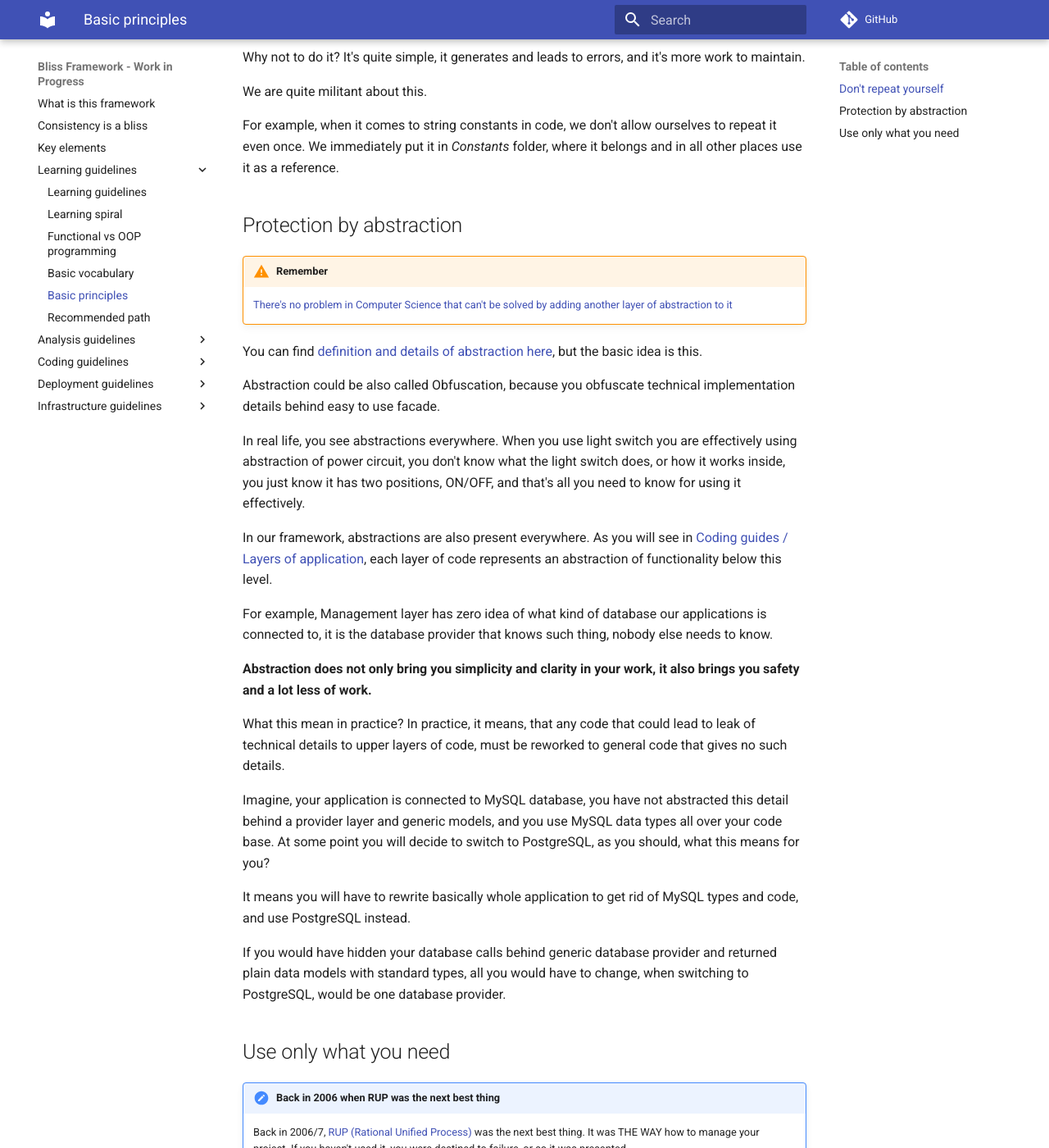
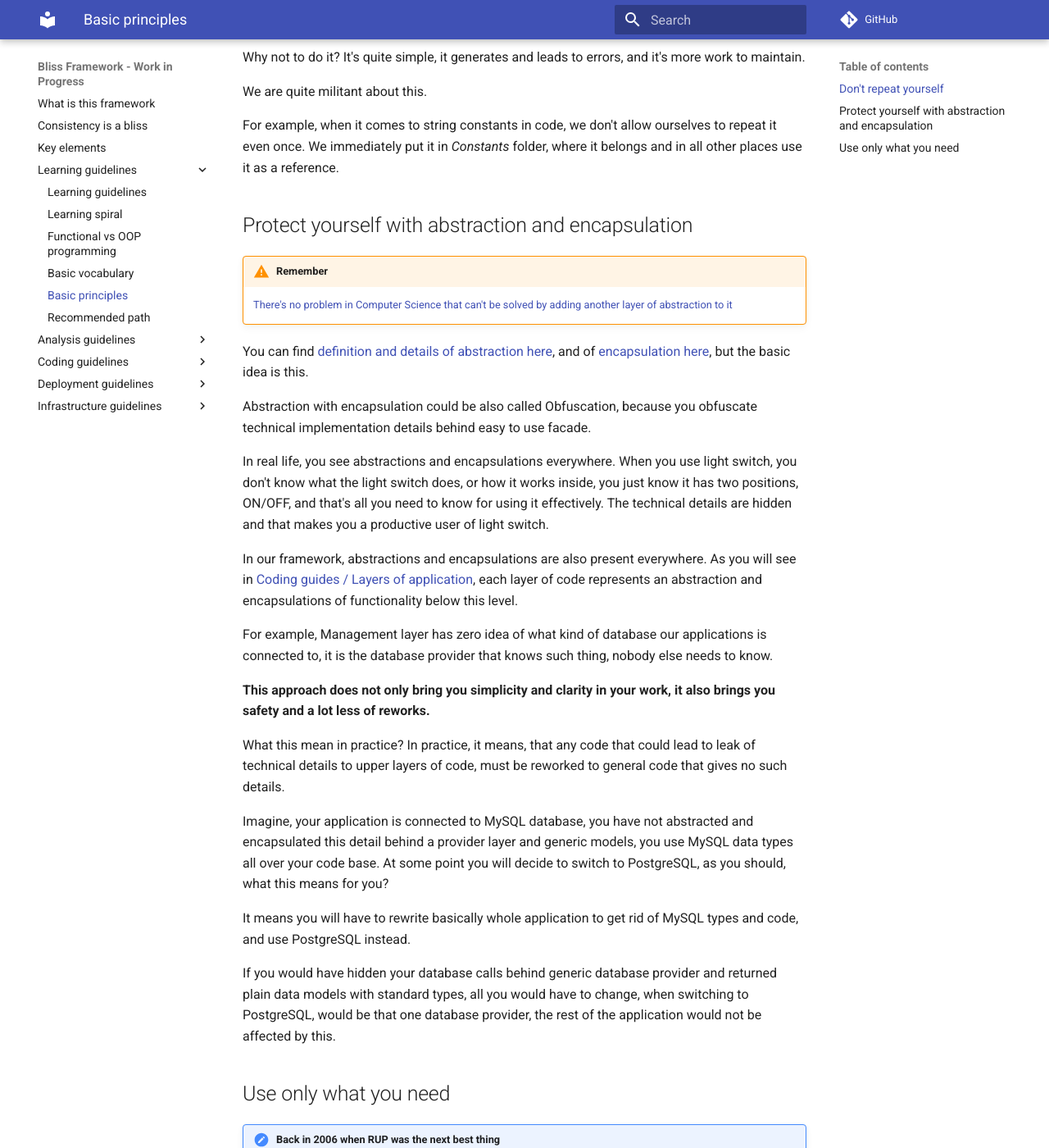
Before and after one commit to bliss-framework/web, an MkDocs documentation site: the page built from docs/learning-guidelines/basic-principles.md, in a window 1280 px wide and 1400 px high, scrolled down 399 px. Shown: the whole window at 82% size. Built offline with MkDocs 1.6.1 and Material for MkDocs 9.7.7, drawn with Linux system fonts in a browser that asks for light colours; comment, search, counter and statistics services are not loaded; some of the changed text lies outside the part shown.

Commit message:
- basic-principles.md - added encapsulation

```diff
--- a/docs/learning-guidelines/basic-principles.md
+++ b/docs/learning-guidelines/basic-principles.md
@@ -15,32 +15,32 @@ We are quite militant about this.
 For example, when it comes to string constants in code, we don't allow ourselves to repeat it even once. We immediately put it in _Constants_ folder, where it belongs and in all other places use it as a reference.
 
 
-## Protection by abstraction
+## Protect yourself with abstraction and encapsulation
 
 !!! warning "Remember"
 
     [There's no problem in Computer Science that can't be solved by adding another layer of abstraction to it](https://stackoverflow.com/questions/2057503/does-anybody-know-from-where-the-layer-of-abstraction-layer-of-indirection-q)
 
 
-You can find [definition and details of abstraction here](https://www.indeed.com/career-advice/career-development/abstraction-in-computer-science), but the basic idea is this.
+You can find [definition and details of abstraction here](https://www.indeed.com/career-advice/career-development/abstraction-in-computer-science), and of [encapsulation here](https://en.wikipedia.org/wiki/Encapsulation_(computer_programming)), but the basic idea is this.
 
-Abstraction could be also called Obfuscation, because you obfuscate technical implementation details behind easy to use facade.
+Abstraction with encapsulation could be also called Obfuscation, because you obfuscate technical implementation details behind easy to use facade.
 
-In real life, you see abstractions everywhere. When you use light switch you are effectively using abstraction of power circuit, you don't know what the light switch does, or how it works inside, you just know it has two positions, ON/OFF, and that's all you need to know for using it effectively.
+In real life, you see abstractions and encapsulations everywhere. When you use light switch, you don't know what the light switch does, or how it works inside, you just know it has two positions, ON/OFF, and that's all you need to know for using it effectively. The technical details are hidden and that makes you a productive user of light switch.
 
-In our framework, abstractions are also present everywhere. As you will see in [Coding guides / Layers of application](../coding-guidelines/layers-of-application.md), each layer of code represents an abstraction of functionality below this level.
+In our framework, abstractions and encapsulations are also present everywhere. As you will see in [Coding guides / Layers of application](../coding-guidelines/layers-of-application.md), each layer of code represents an abstraction and encapsulations of functionality below this level.
 
 For example, Management layer has zero idea of what kind of database our applications is connected to, it is the database provider that knows such thing, nobody else needs to know.
 
-__Abstraction does not only bring you simplicity and clarity in your work, it also brings you safety and a lot less of work.__
+__This approach does not only bring you simplicity and clarity in your work, it also brings you safety and a lot less of reworks.__
 
 What this mean in practice? In practice, it means, that any code that could lead to leak of technical details to upper layers of code, must be reworked to general code that gives no such details.
 
-Imagine, your application is connected to MySQL database, you have not abstracted this detail behind a provider layer and generic models, and you use MySQL data types all over your code base. At some point you will decide to switch to PostgreSQL, as you should, what this means for you?
+Imagine, your application is connected to MySQL database, you have not abstracted and encapsulated this detail behind a provider layer and generic models, you use MySQL data types all over your code base. At some point you will decide to switch to PostgreSQL, as you should, what this means for you?
 
 It means you will have to rewrite basically whole application to get rid of MySQL types and code, and use PostgreSQL instead.
 
-If you would have hidden your database calls behind generic database provider and returned plain data models with standard types, all you would have to change, when switching to PostgreSQL, would be one database provider.
+If you would have hidden your database calls behind generic database provider and returned plain data models with standard types, all you would have to change, when switching to PostgreSQL, would be that one database provider, the rest of the application would not be affected by this.
 
 
 ## Use only what you need
@@ -62,4 +62,4 @@ For example, interfaces in C#, an abstraction of an abstraction, a tool very use
 
 The thing is, if you have only one provider of coffee in your application, there is zero sense creating an interface that will add yet another layer of abstraction, that is completely unnecessary at that point and will only slow you down while traversing or modifying your code.
 
-So use things only when you really need them, do not use them prematurely just because someone told you so.
+Do not use too much, too soon, use things only when you really need them, do not use them prematurely just because someone told you that is the way to be a good programmer.
```
